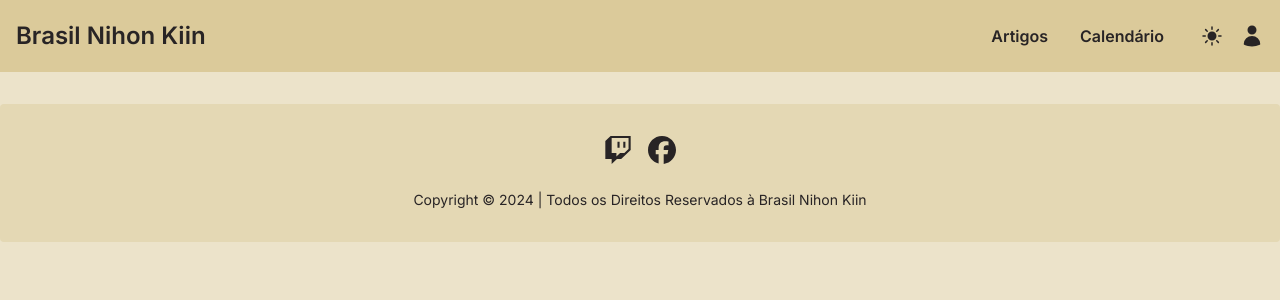
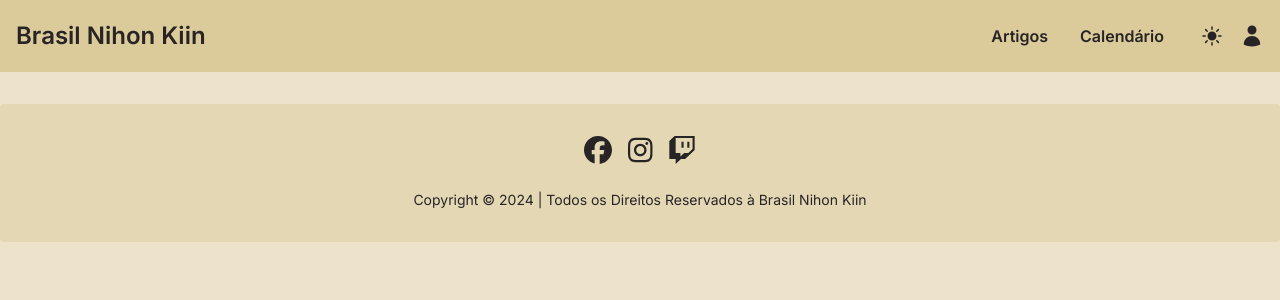
Before and after one commit to Brasil-Nihon-Kiin/brasil-nihon-kiin, a Next.js app: page /usuarios/1 in a window 1280 px wide. Shown: the top 300 px of the page. Built offline with nearby package versions, Linux system fonts and the light colour scheme; no server answers; the database is empty.

Commit message:
starting work on the user form

```diff
--- a/package.json
+++ b/package.json
@@ -39,6 +39,7 @@
     "@fullcalendar/react": "^6.1.11",
     "@fullcalendar/timegrid": "^6.1.11",
     "@heroicons/react": "^2.1.3",
+    "@hookform/resolvers": "^3.3.4",
     "@prisma/client": "^5.12.1",
     "@tailwindcss/typography": "^0.5.12",
     "daisyui": "^4.10.1",
@@ -48,8 +49,10 @@
     "prisma": "^5.12.1",
     "react": "18.2.0",
     "react-dom": "18.2.0",
+    "react-hook-form": "^7.51.2",
     "react-tippy": "^1.4.0",
-    "svix": "^1.21.0"
+    "svix": "^1.21.0",
+    "zod": "^3.22.4"
   },
   "devDependencies": {
     "@types/node": "20.8.3",
--- a/src/app/(routes)/usuarios/[user_nid]/page.tsx
+++ b/src/app/(routes)/usuarios/[user_nid]/page.tsx
@@ -7,6 +7,8 @@ import { LoadingState } from "@types"
 import { useUserWithArticles } from "@hooks"
 
 import { Progress } from "@components"
+import { useUser } from "@clerk/nextjs"
+import { UserForm } from "../../../../lib/components/users/UserForm"
 
 export default function Usuario() {
   const params = useParams()
@@ -15,20 +17,39 @@ export default function Usuario() {
   const { userWithArticles, loadingState } =
     useUserWithArticles(userNid)
 
+  const { user } = useUser()
+
   if (loadingState === LoadingState.Loading) {
     return <Progress />
   }
 
   if (userWithArticles) {
-  console.log(userWithArticles)
     return (
-      <>
+      <div className="grid grid-cols-1 w-5/6">
         <h1>
           {userWithArticles.firstName}{" "}
-          {userWithArticles.lastName}{" "}
-          @{userWithArticles.username}
+          {userWithArticles.lastName} @
+          {userWithArticles.username}
         </h1>
-      </>
+
+        <Divider text="Editar Usuário" />
+
+        {user && user.publicMetadata.nanoid ? (
+          <UserForm />
+        ) : null}
+      </div>
     )
   }
 }
+
+type DividerProps = {
+  text: string
+}
+
+export function Divider({ text }: DividerProps) {
+  return (
+    <div className="divider font-medium text-xl">
+      {text}
+    </div>
+  )
+}
--- a/src/lib/components/common/Footer.tsx
+++ b/src/lib/components/common/Footer.tsx
@@ -1,6 +1,7 @@
 import {
   IconDefinition,
   faFacebook,
+  faInstagram,
   faTwitch,
 } from "@fortawesome/free-brands-svg-icons"
 import { FontAwesomeIcon } from "@fortawesome/react-fontawesome"
@@ -27,12 +28,16 @@ export function Footer() {
       <nav>
         <div className="grid grid-flow-col gap-4">
           <FooterIconLink
+            href="https://facebook.com/BrasilNihonKiin"
+            icon={faFacebook}
+          />
+          <FooterIconLink
+            href="https://www.instagram.com/nihon_kiin"
+            icon={faInstagram}
+          />
+          <FooterIconLink
             href="https://www.twitch.tv/brasilnihonkiin"
             icon={faTwitch}
-          />
-          <FooterIconLink
-            href="https://facebook.com/BrasilNihonKiin"
-            icon={faFacebook}
           />
         </div>
       </nav>
--- /dev/null
+++ b/src/lib/components/users/UserForm.tsx
@@ -0,0 +1,3 @@
+export function UserForm() {
+  return <>User Form</>
+}
--- a/src/lib/components/users/exports.ts
+++ b/src/lib/components/users/exports.ts
@@ -1 +1,2 @@
 export * from "./UserAvatar"
+export * from "./UserForm"
--- /dev/null
+++ b/src/lib/validation/exports.ts
@@ -0,0 +1 @@
+export * from "./user_form"
--- a/tsconfig.json
+++ b/tsconfig.json
@@ -63,6 +63,12 @@
       "@utils": [
         "./src/lib/utils/exports"
       ],
+      "@validation/*": [
+        "./src/lib/validation/*"
+      ],
+      "@validation": [
+        "./src/lib/validation/exports"
+      ],
     }
   },
   "include": [
```
Also changed, not shown: src/lib/validation/user_form.ts (added, +7 -0 lines), 1 other file (tests, documents, lock files or other folders).
